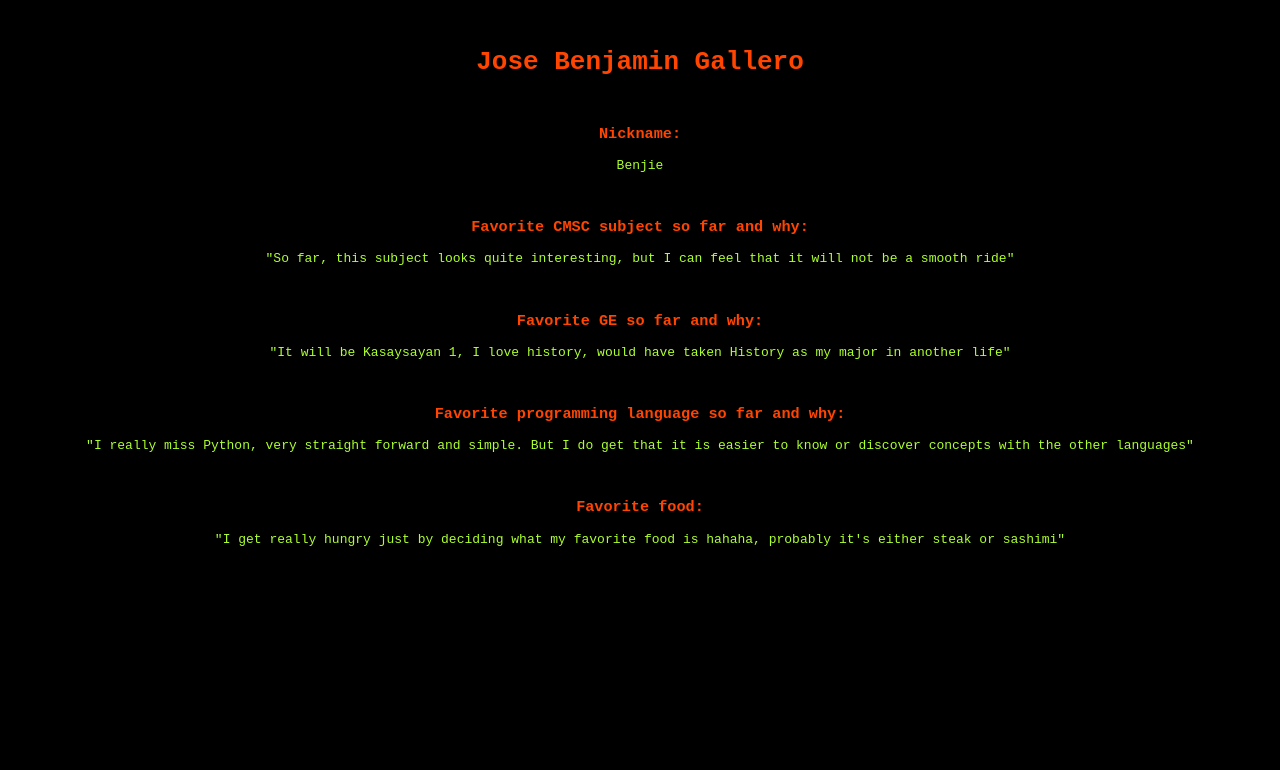
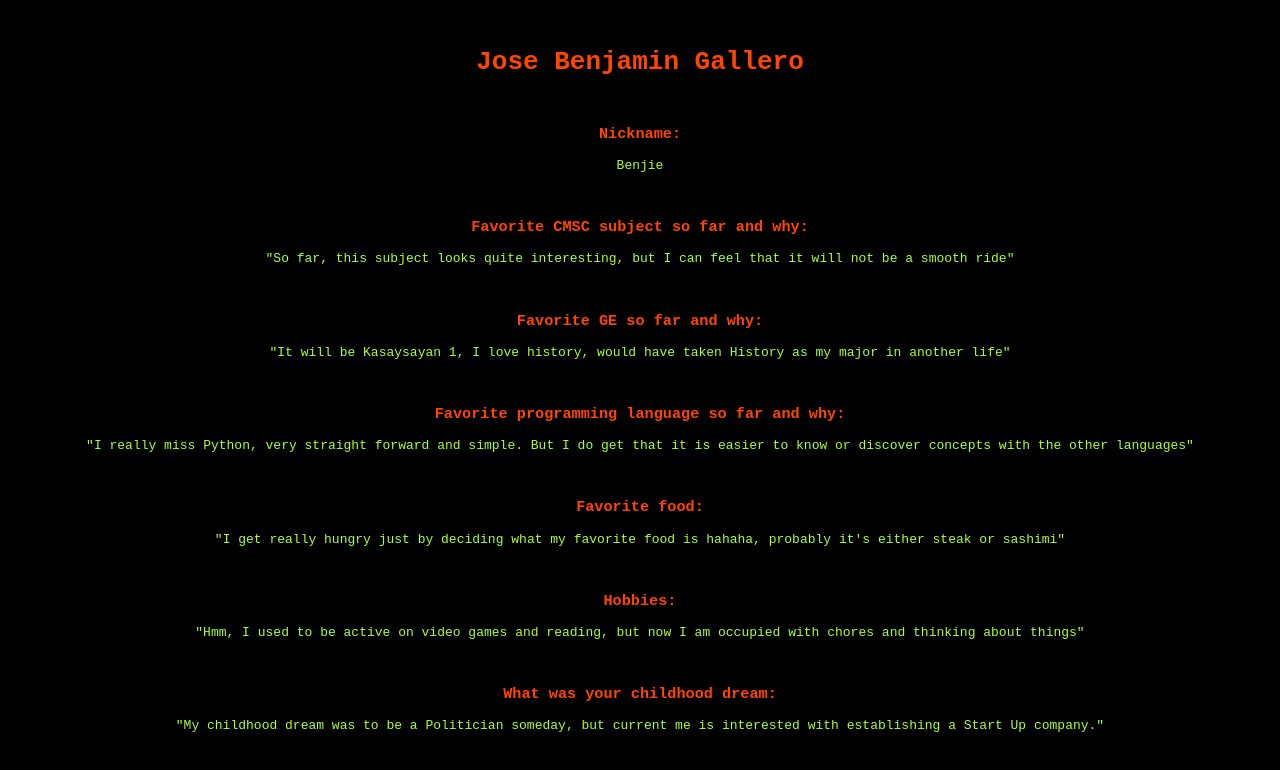
Before and after one commit to benjiegallero/benjiegallero, a plain HTML site: page Gallero.html in a window 1280 px wide. Drawn offline with Linux system fonts and the light colour scheme.

Commit message:
Branch Additional - Commit #1
- Added the additional two items

```diff
--- a/Gallero.html
+++ b/Gallero.html
@@ -19,5 +19,9 @@
         <p>"I really miss Python, very straight forward and simple. But I do get that it is easier to know or discover concepts with the other languages"</p>
         <h3>Favorite food:</h3>
         <p>"I get really hungry just by deciding what my favorite food is hahaha, probably it's either steak or sashimi"</p>
+        <h3>Hobbies:</h3>
+        <p>"Hmm, I used to be active on video games and reading, but now I am occupied with chores and thinking about things"</p>
+        <h3>What was your childhood dream:</h3>
+        <p>"My childhood dream was to be a Politician someday, but current me is interested with establishing a Start Up company."</p>
     </body>
 </html>
```
